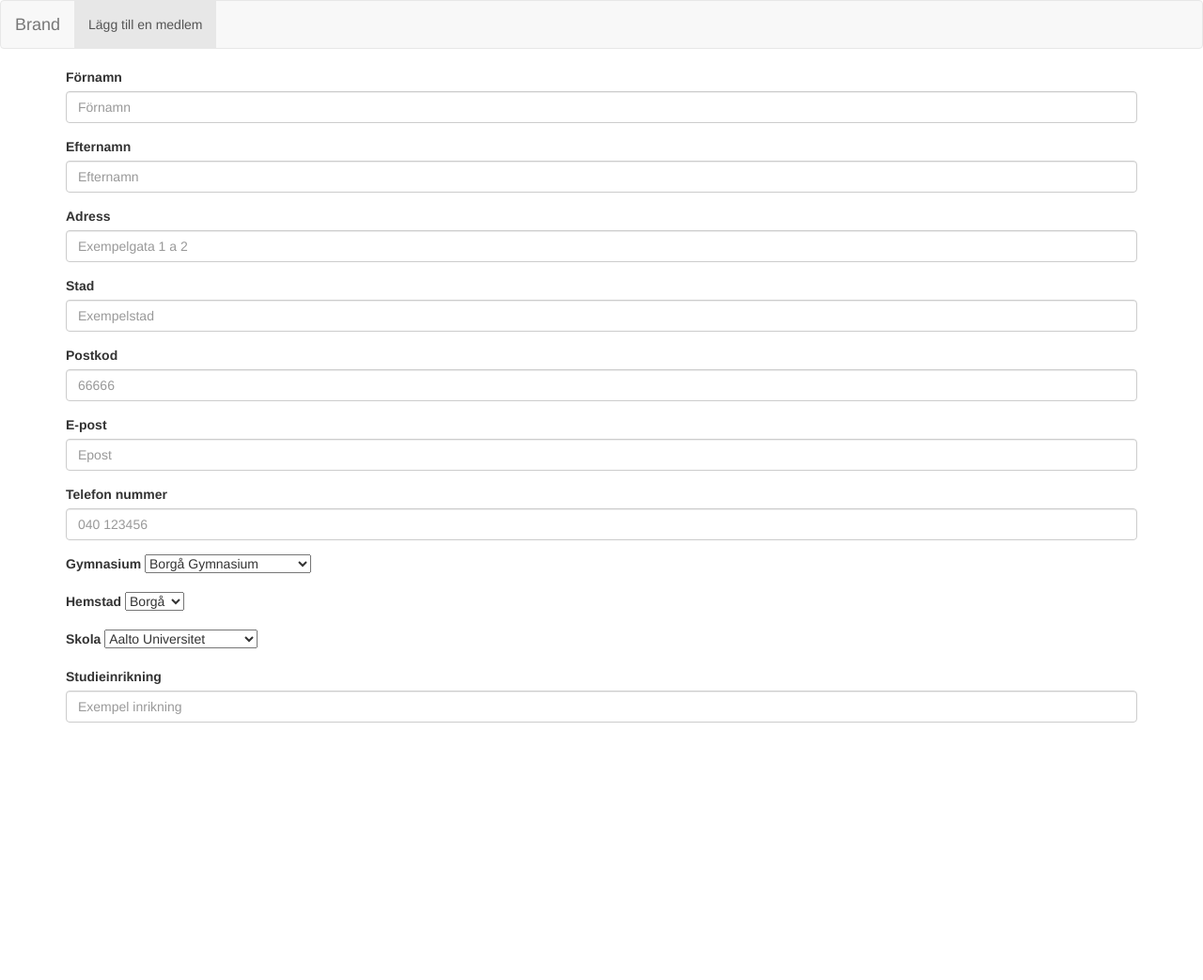
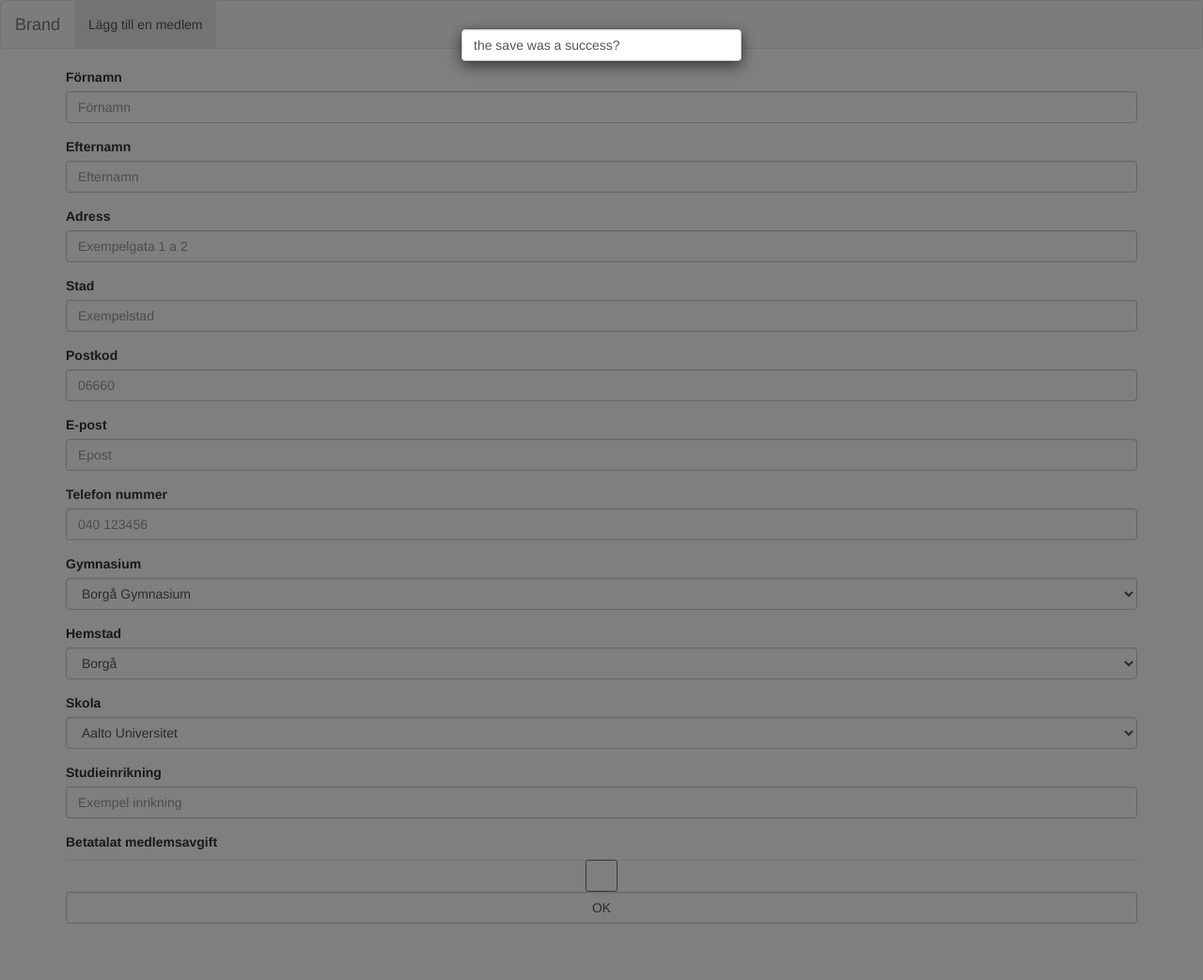
Before and after one commit to orriborri/ematrikeln, a Django app: page /add/1/ in a window 1280 px wide. Shown: the whole page at 94% size. Run offline with Django 3.2, Linux system fonts and the light colour scheme; some libraries are stand-ins or nearby versions.

Commit message:
added more functionality to forms

```diff
--- a/ematrikeln/ematrikeln/templates/new.html
+++ b/ematrikeln/ematrikeln/templates/new.html
@@ -5,6 +5,9 @@
 
 <script>
 $(document).ready(function() {
+    if({{showdialog }}){
+       $('#success').modal('show')
+    }
     $('#gymnasium').change(function(){
         if($(this).val()==='Annat'){
             $('#gymnasiumAnnat').removeClass('hidden')
@@ -28,70 +31,90 @@ $(document).ready(function() {
     });
 });
 </script>
-<form id="newMember">
+
+
+<div id="success"  class="modal fade bs-example-modal-sm" tabindex="-1" role="dialog" aria-labelledby="mySmallModalLabel">
+  <div class="modal-dialog modal-sm">
+    <div class="modal-content">
+        <div class="form-control">
+        <p> the save was a success? </p>
+        </div>
+    </div>
+  </div>
+</div>
+
+
+
+<form id="newMember" action="/add_member/" method="post">
     <div class="form-group">
         <label for="firstName">Förnamn</label>
-        <input type="TEXT" class="form-control" id="firstName" placeholder="Förnamn">
+        <input type="TEXT" name="firstName"  class="form-control" id="firstName" placeholder="Förnamn">
     </div>
     <div class="form-group">
         <label for="lastName">Efternamn</label>
-        <input type="TEXT" class="form-control" id="lastName" placeholder="Efternamn">
+        <input type="TEXT" name="lastName"  class="form-control" id="lastName" placeholder="Efternamn">
     </div>
     <div class="form-group">
         <label for="address">Adress</label>
-        <input type="TEXT" class="form-control" id="address" placeholder="Exempelgata 1 a 2">
+        <input type="TEXT" name="address" class="form-control" id="address" placeholder="Exempelgata 1 a 2">
     </div>
     <div class="form-group">
         <label for="city">Stad</label>
-        <input type="TEXT" class="form-control" id="city" placeholder="Exempelstad">
+        <input type="TEXT" name="city" class="form-control" id="city" placeholder="Exempelstad">
     </div>
     <div class="form-group">
         <label for="postcode">Postkod</label>
-        <input type="NUMBER" class="form-control" id="postcode" placeholder="66666">
+        <input type="NUMBER" name="postcode" class="form-control" id="postcode" placeholder="06660">
     </div>
     <div class="form-group">
         <label for="email">E-post</label>
-        <input type="email" class="form-control" id="email" placeholder="Epost">
+        <input type="email" name="email"  class="form-control" id="email" placeholder="Epost">
     </div>
     <div class="form-group">
         <label for="phonenumber">Telefon nummer</label>
-        <input type="NUMBER" class="form-control" id="phonenumber" placeholder="040 123456">
+        <input type="NUMBER" name="phonenumber" class="form-control" id="phonenumber" placeholder="040 123456">
     </div>
 
     <div class="form-group">
         <label for="gymnasium">Gymnasium</label>
-        <select form="newMember" id="gymnasium">
+        <select form="newMember" id="gymnasium" name="gymnasium"  class="form-control">
             {% for i  in gymnasium   %}
             <option> {{ i }} </option>
             {% endfor %}
             <option> Annat </option>
-            <input type="TEXT" class="form-control hidden" id="gymnasiumAnnat" placeholder="Exempel Gymnasium">
+            <input type="TEXT" class="form-control hidden" name="gymnasiumAnnat"  id="gymnasiumAnnat" placeholder="Exempel Gymnasium">
         </select>
     </div>
     <div class="form-group">
         <label for="hometown">Hemstad</label>
-        <select form="newMember" id="hometown">
+        <select form="newMember" id="hometown" class="form-control" name="hometown" >
             {% for i  in hometownList  %}
             <option> {{ i }} </option>
             {% endfor %}
             <option> Annat </option>
-            <input type="TEXT" class="form-control hidden" id="hometownAnnat" placeholder="Exempel hemstad">
+            <input type="TEXT" class="form-control hidden" id="hometownAnnat" name="hometownAnnat"  placeholder="Exempel hemstad">
         </select>
     </div>
     <div class="form-group">
         <label for="school">Skola</label>
-        <select form="newMember" id="school">
+        <select form="newMember" id="school" class="form-control" name="school">
             {% for i  in schoolList  %}
             <option> {{ i }} </option>
             {% endfor %}
             <option> Annat </option>
-            <input type="TEXT" class="form-control hidden" id="schoolAnnat" placeholder="Exempel skola">
+            <input type="TEXT" class="form-control hidden" id="schoolAnnat" name="schoolAnnat" placeholder="Exempel skola">
         </select>
     </div>
 
     <div class="form-group">
         <label for="study">Studieinrikning</label>
-        <input type="TEXT" class="form-control" id="study" placeholder="Exempel inrikning">
+        <input type="TEXT" class="form-control" id="study" name="study"  placeholder="Exempel inrikning">
     </div>
+    <div class="form-gruop">
+        <label for="checkbox">Betatalat medlemsavgift</label>
+        <input type="checkbox" id="checkbox" class="form-control" name="Betatalat"></input>
+    </div>
+    <input type="submit" class="form-control"  value="OK">
+    {% csrf_token %}
 </form>
 {% endblock %}
--- a/ematrikeln/ematrikeln/urls.py
+++ b/ematrikeln/ematrikeln/urls.py
@@ -11,8 +11,8 @@ urlpatterns = [
         # url(r'^blog/', include('blog.urls')),
 
         url(r'^admin/', include(admin.site.urls)),
-        url(r'^add', views.add),
         url(r'^add_member',views.add_member),
+        url(r'^add/(\w+)/$', views.add),
         url(r'^$', views.index)
         ]
 
--- a/ematrikeln/ematrikeln/views.py
+++ b/ematrikeln/ematrikeln/views.py
@@ -1,16 +1,39 @@
 from django.shortcuts import render
 from django.template.loader import get_template
 from django.http import HttpResponse
+from .forms import newMember
+from django.db import models
 
 def index(req):
     return(render(req,'index.html'))
 
-def add(req):
+def add(req,state):
+    if state is None:
+        success = 'false'
+    else:
+        success = 'true'
     hometownList = sorted(['Lovisa','Borgå','Sibbo','Kotka'])
     schoolList = sorted(['Aalto Universitet','Helsingfors Universitet','Arcada','Sibelius Akademin'])
     gymnasiumList = sorted(['Kotka svenska samskola','Lovisa Gymnasium','Borgå Gymnasium','Sibbo Gymnasium'])
-    return(render(req,'new.html',{'gymnasium':gymnasiumList,'schoolList':schoolList,'hometownList':hometownList}))
+    return(render(req,'new.html',{'showdialog':success,'gymnasium':gymnasiumList,'schoolList':schoolList,'hometownList':hometownList}))
 
 def add_member(req):
-    return
+    firstName   = req.POST.firstName
+    lastName    = req.POST.lastName
+    address     = req.POST.adress
+    city        = req.POST.city
+    postcode    = req.POST.postcode
+    epost       = req.POST.epost
+    gymnasium   = req.POST.gymnasium
+    if req.POST.gymnasiumAnnat is not None:
+        gymnasiumAnnat = req.POST.gymnasiumAnnat
+    hemsida     = req.POST.hometown
+    if req.POST.hometownAnnat is not None:
+        hometownAnnat = req.POST.hometownAnnat
+    school = req.POST.school
+    if req.POST.schoolAnnat is not None:
+        schoolAnnat = req.POST.schoolAnnat
+    study = req.POST.study
+    medlemsavgift = req.POST.Betalat
+    return redirect('/add/success')
 # Create your views here.
```
